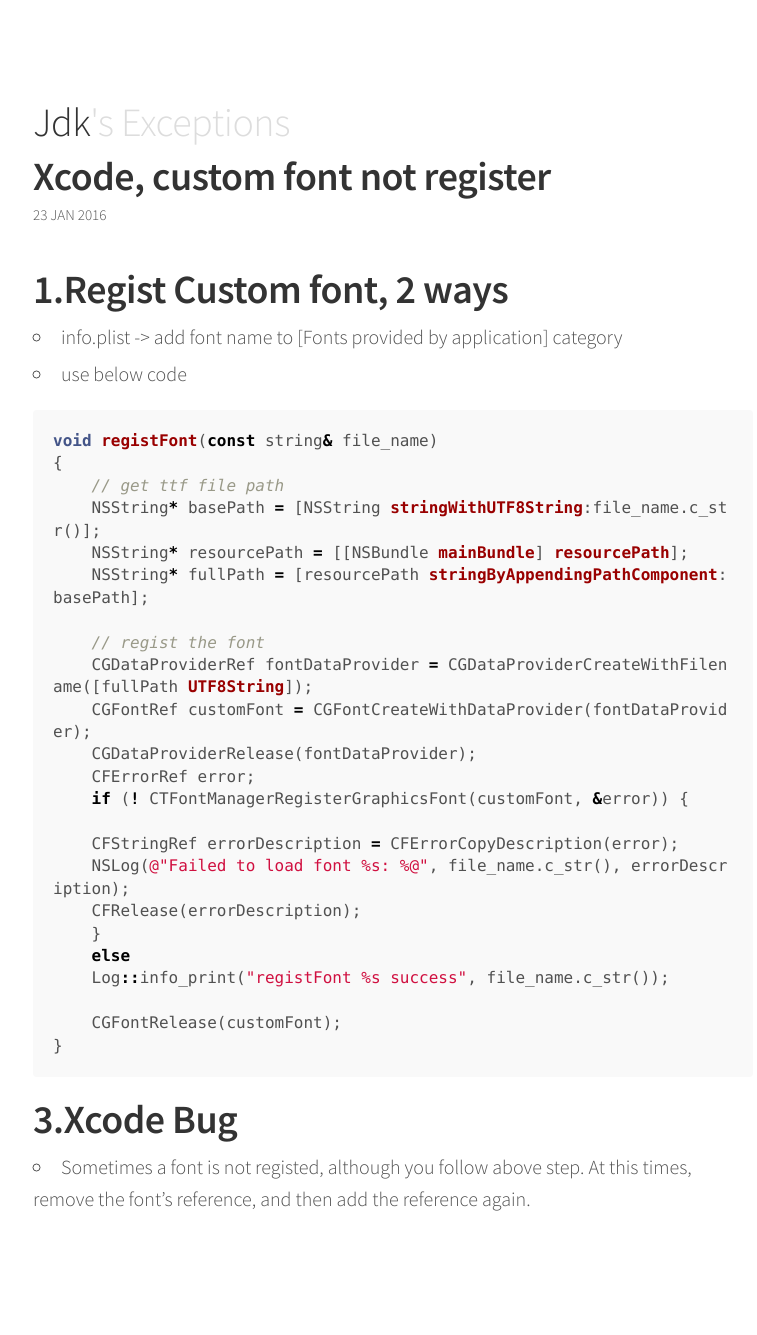
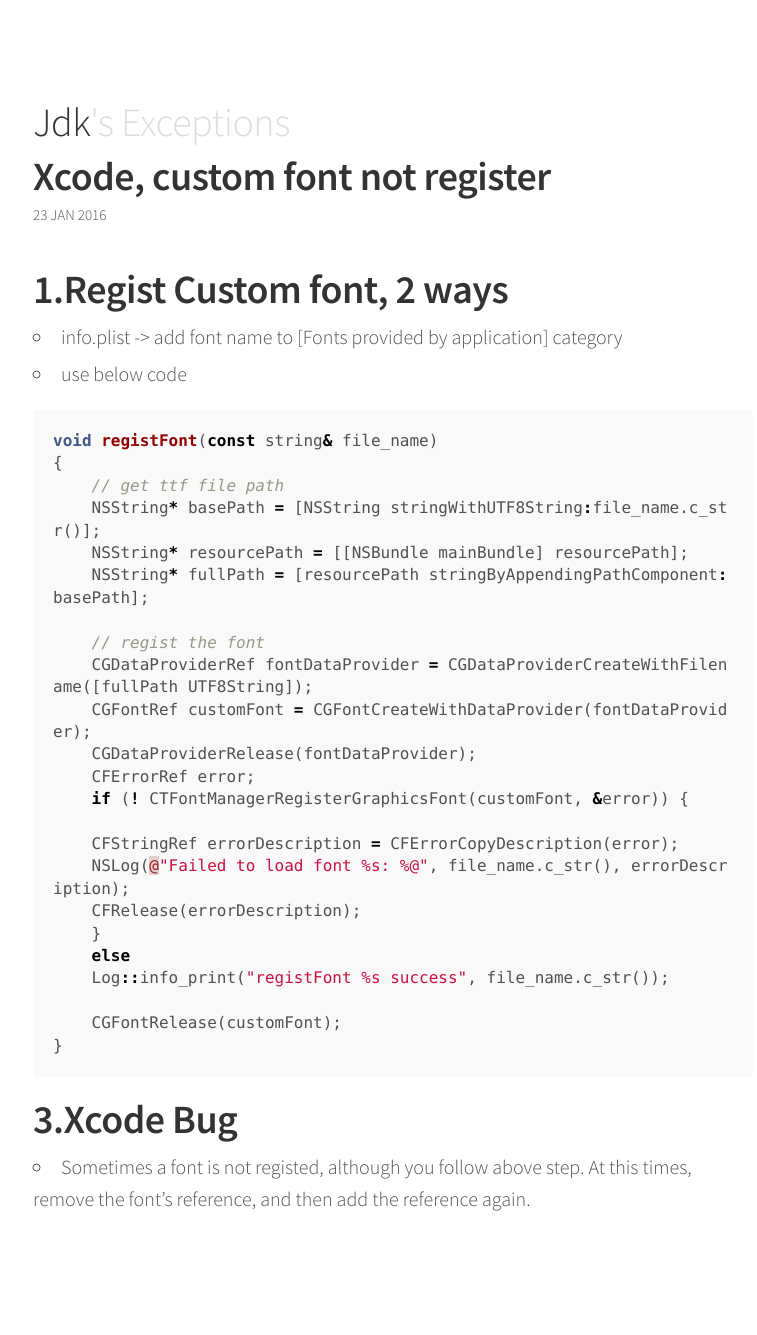
Before and after one commit to shakddoo/shakddoo.github.io, a Jekyll site: the page built from _posts/2016-01-24-xcode-font-regist.md, in a window 1280 px wide. Shown: the whole page, without its empty margins (247-1004 px from the left). Built offline with Jekyll 4.4.1, drawn with Linux system fonts in a browser that asks for light colours; Markdown is read by kramdown in place of the engine named in the settings.

Commit message:
dfsfaffa

```diff
--- a/_posts/2016-01-24-xcode-font-regist.md
+++ b/_posts/2016-01-24-xcode-font-regist.md
@@ -8,7 +8,7 @@
 - info.plist -> add font name to [Fonts provided by application] category
 - use below code
 
-~~~objective-c
+~~~c++
 void registFont(const string& file_name)
 {
     // get ttf file path
```
